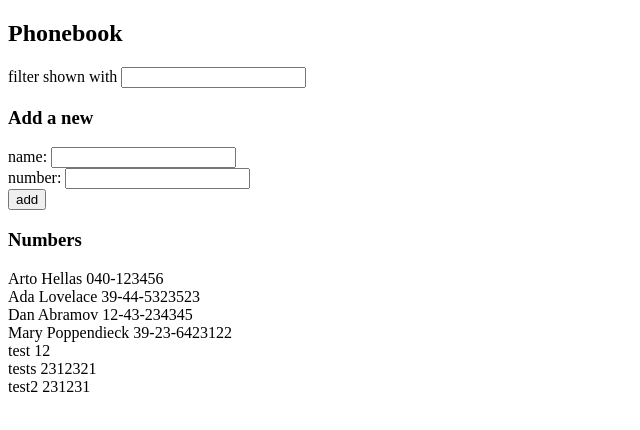
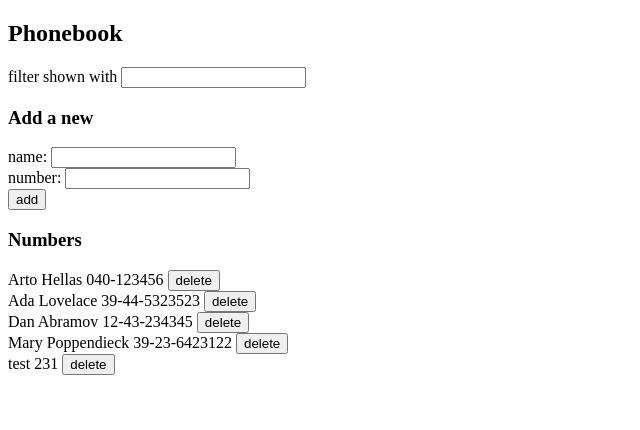
Before and after one commit to kryyyo/full-stack-open-submissions, a React (Create React App) app in the folder part2/the-phonebook/: page / in a window 1280 px wide. Shown: the top 430 px of the page, without its empty margins (0-640 px from the left). Built offline with nearby package versions, Linux system fonts and the light colour scheme; data requests are answered from the project's data file.

Commit message:
feat: add ex2.14

```diff
--- a/part2/the-phonebook/db.json
+++ b/part2/the-phonebook/db.json
@@ -22,18 +22,8 @@
     },
     {
       "name": "test",
-      "number": "12",
+      "number": "231",
       "id": 5
-    },
-    {
-      "name": "tests",
-      "number": "2312321",
-      "id": 6
-    },
-    {
-      "name": "test2",
-      "number": "231231",
-      "id": 7
     }
   ]
 }
--- a/part2/the-phonebook/src/App.js
+++ b/part2/the-phonebook/src/App.js
@@ -51,6 +51,14 @@ const App = () => {
     }
   };
 
+  const deletePerson = person => {
+    if (window.confirm(`Delete ${person.name}?`)) {
+      personSrvc
+        .del(person.id)
+        .then(deleted => setPersons(persons.filter(curr => curr.id !== person.id)))
+    }
+  }
+
   const handleSearch = (e) => setSearchVal(e.target.value);
   const handleInputName = (e) => setNewName(e.target.value);
   const handleInputPhone = (e) => setNewPhone(e.target.value);
@@ -73,7 +81,7 @@ const App = () => {
       />
 
       <h3>Numbers</h3>
-      <Persons filteredPersons={filteredPersons} />
+      <Persons filteredPersons={filteredPersons} deletePerson={deletePerson} />
     </div>
   )
 }
--- a/part2/the-phonebook/src/components/Persons.js
+++ b/part2/the-phonebook/src/components/Persons.js
@@ -1,7 +1,11 @@
-const Persons = ({ filteredPersons }) => {
+const Persons = ({ filteredPersons, deletePerson }) => {
   return (
     <>
-      {filteredPersons.map(person => <div key={person.id}>{person.name} {person.number}</div>)}
+      {filteredPersons.map(person =>
+        <div key={person.id}>
+          {person.name} {person.number} <button onClick={() => deletePerson(person)}>delete</button>
+        </div>
+      )}
     </>
   )
 }
--- a/part2/the-phonebook/src/services/persons.js
+++ b/part2/the-phonebook/src/services/persons.js
@@ -16,4 +16,9 @@ const update = (id, newObject) => {
   return request.then(response => response.data)
 }
 
-export default { getAll, create, update }
+const del = id => {
+  const request = axios.delete(`${baseUrl}/${id}`)
+  return request.then(response => response.data)
+}
+
+export default { getAll, create, update, del }
```
